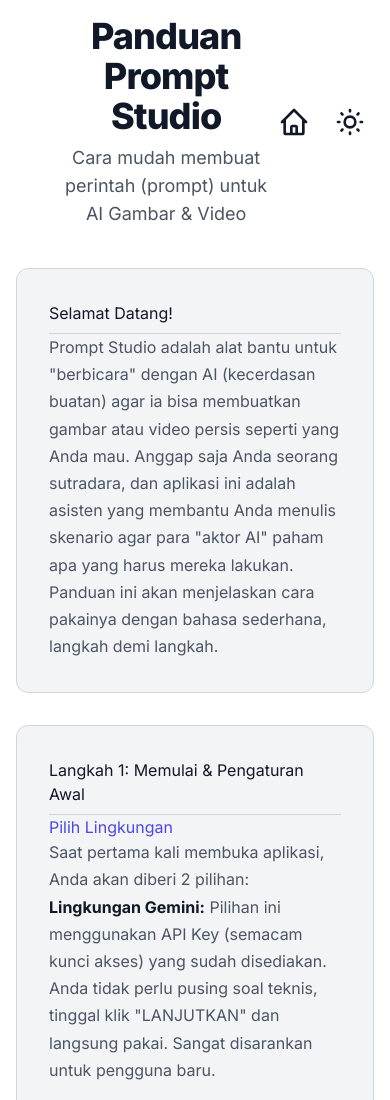
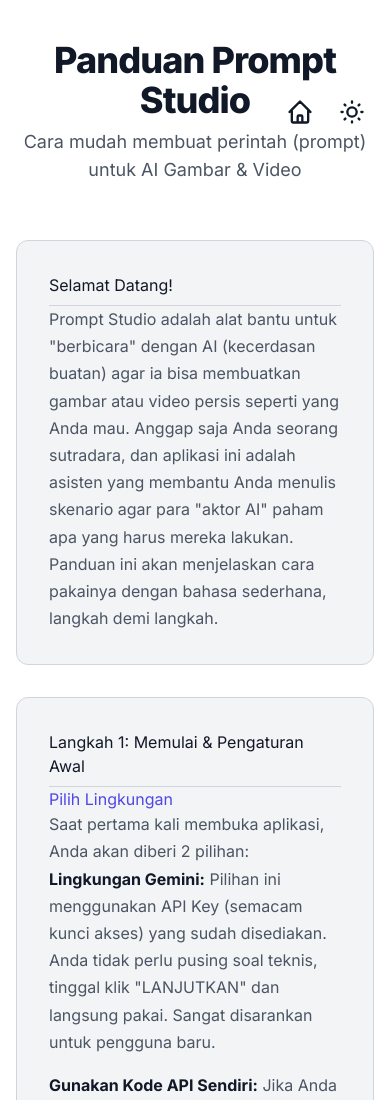
Before and after one commit to masisparmo/promptstudio, a plain HTML site: page panduan.html in a window 390 px wide. Shown: the top 1100 px of the page. Drawn offline with nearby package versions, Linux system fonts and the light colour scheme.

Commit message:
Update panduan.html

```diff
--- a/panduan.html
+++ b/panduan.html
@@ -118,21 +118,20 @@
 <body class="antialiased">
 
     <div class="container mx-auto p-4 md:p-8 max-w-4xl">
-        <header class="flex justify-between items-center mb-10">
-             <div class="w-24"></div> <!-- Spacer -->
-            <div class="text-center">
+        <header class="relative flex justify-center items-center py-6 mb-8 text-center">
+            <div>
                 <h1 class="text-4xl md:text-5xl font-extrabold tracking-tight">Panduan Prompt Studio</h1>
-                <p class="mt-2 text-lg">Cara mudah membuat perintah (prompt) untuk AI Gambar & Video</p>
+                <p class="mt-2 text-lg text-secondary">Cara mudah membuat perintah (prompt) untuk AI Gambar & Video</p>
             </div>
-            <div class="flex items-center gap-2 w-24 justify-end">
+            <div class="absolute top-1/2 -translate-y-1/2 right-0 md:right-4 flex items-center gap-2">
                 <a href="https://promptstudio.isparmo.com/" title="Kembali ke Aplikasi" class="p-2 rounded-full hover:bg-gray-200 dark:hover:bg-gray-800 transition-colors">
-                     <svg xmlns="http://www.w3.org/2000/svg" class="h-8 w-8 text-secondary" fill="none" viewBox="0 0 24 24" stroke="currentColor">
+                     <svg xmlns="http://www.w3.org/2000/svg" class="h-7 w-7 md:h-8 md:w-8 text-secondary" fill="none" viewBox="0 0 24 24" stroke="currentColor">
                         <path stroke-linecap="round" stroke-linejoin="round" stroke-width="2" d="M3 12l2-2m0 0l7-7 7 7M5 10v10a1 1 0 001 1h3m10-11l2 2m-2-2v10a1 1 0 01-1 1h-3m-6 0a1 1 0 001-1v-4a1 1 0 011-1h2a1 1 0 011 1v4a1 1 0 001 1m-6 0h6" />
                     </svg>
                 </a>
                 <button id="theme-toggle" class="p-2 rounded-full hover:bg-gray-200 dark:hover:bg-gray-800 transition-colors">
-                    <svg id="theme-icon-light" xmlns="http://www.w3.org/2000/svg" class="h-8 w-8 text-secondary" fill="none" viewBox="0 0 24 24" stroke="currentColor"><path stroke-linecap="round" stroke-linejoin="round" stroke-width="2" d="M12 3v1m0 16v1m9-9h-1M4 12H3m15.364 6.364l-.707-.707M6.343 6.343l-.707-.707m12.728 0l-.707.707M6.343 17.657l-.707.707M16 12a4 4 0 11-8 0 4 4 0 018 0z" /></svg>
-                    <svg id="theme-icon-dark" xmlns="http://www.w3.org/2000/svg" class="h-8 w-8 text-secondary hidden" fill="none" viewBox="0 0 24 24" stroke="currentColor"><path stroke-linecap="round" stroke-linejoin="round" stroke-width="2" d="M20.354 15.354A9 9 0 018.646 3.646 9.003 9.003 0 0012 21a9.003 9.003 0 008.354-5.646z" /></svg>
+                    <svg id="theme-icon-light" xmlns="http://www.w3.org/2000/svg" class="h-7 w-7 md:h-8 md:w-8 text-secondary" fill="none" viewBox="0 0 24 24" stroke="currentColor"><path stroke-linecap="round" stroke-linejoin="round" stroke-width="2" d="M12 3v1m0 16v1m9-9h-1M4 12H3m15.364 6.364l-.707-.707M6.343 6.343l-.707-.707m12.728 0l-.707.707M6.343 17.657l-.707.707M16 12a4 4 0 11-8 0 4 4 0 018 0z" /></svg>
+                    <svg id="theme-icon-dark" xmlns="http://www.w3.org/2000/svg" class="h-7 w-7 md:h-8 md:w-8 text-secondary hidden" fill="none" viewBox="0 0 24 24" stroke="currentColor"><path stroke-linecap="round" stroke-linejoin="round" stroke-width="2" d="M20.354 15.354A9 9 0 018.646 3.646 9.003 9.003 0 0012 21a9.003 9.003 0 008.354-5.646z" /></svg>
                 </button>
             </div>
         </header>
```
